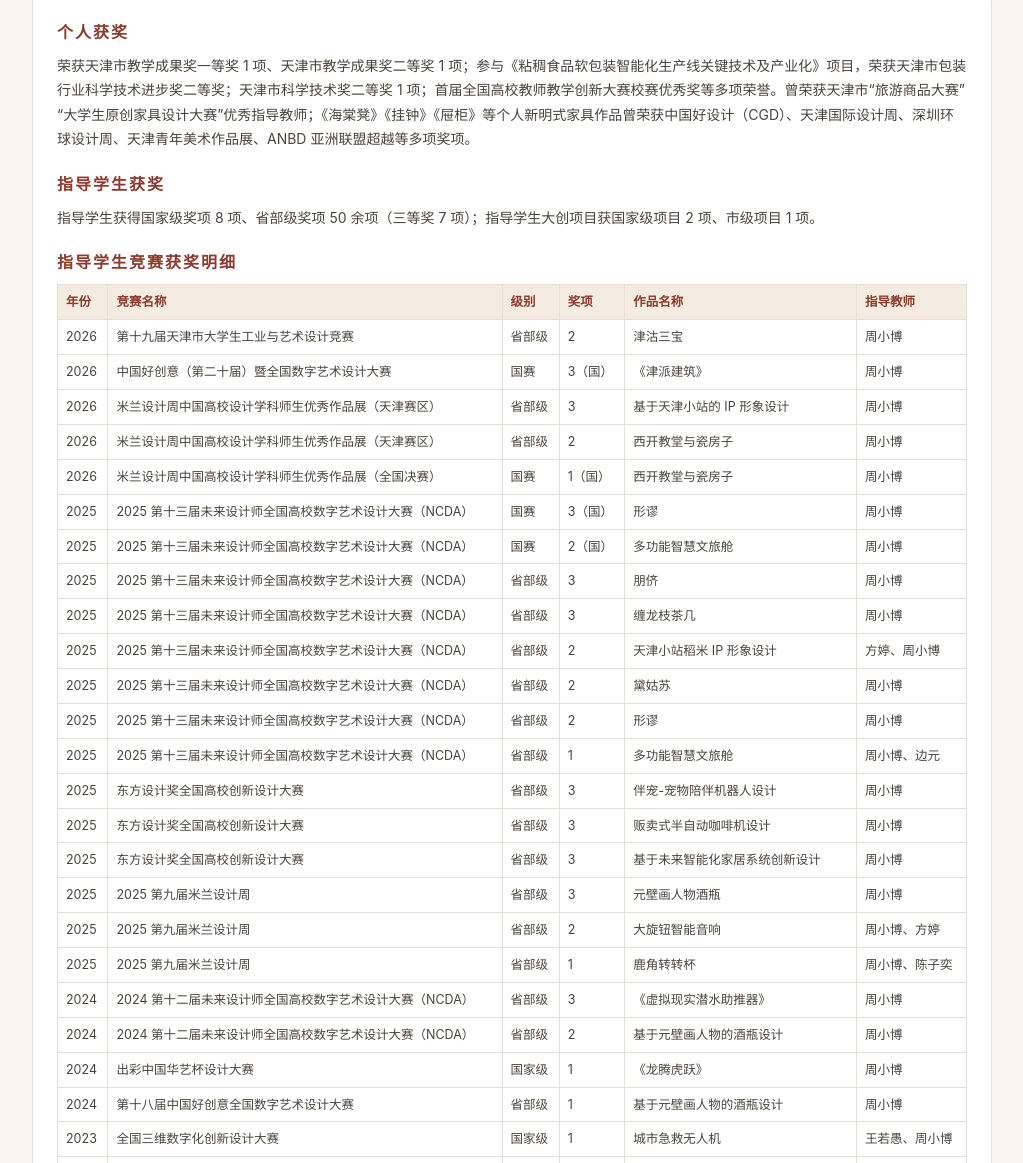
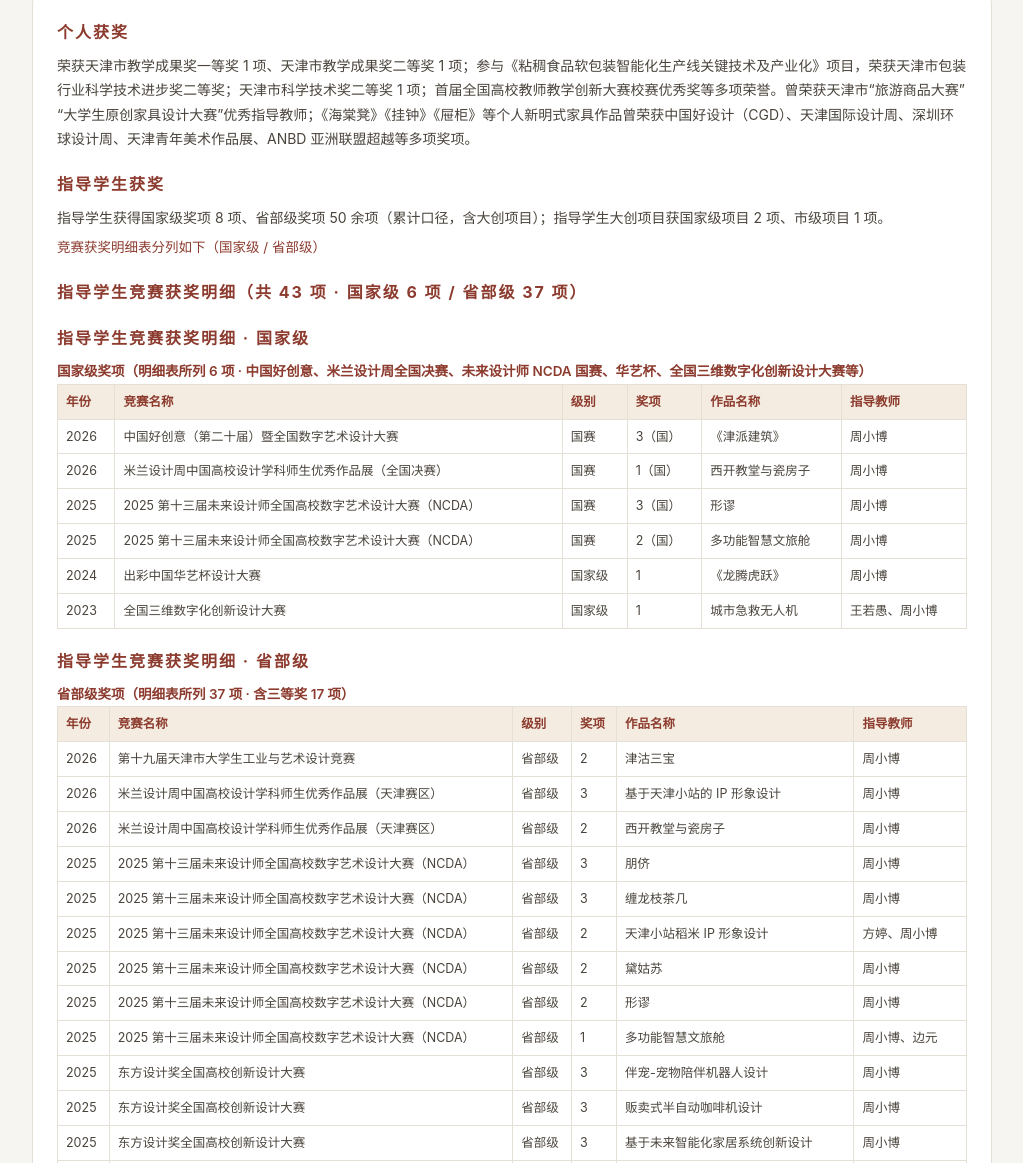
Before and after one commit to pulacn/pulacn.github.io, a plain HTML site: page index.html in a window 1280 px wide. Shown: the part 2461-3624 px from the top of the page, without its empty margins (128-1151 px from the left). Drawn offline with Linux system fonts and the light colour scheme.

Commit message:
梳理荣誉与奖项：国家级/省部级分列明细

```diff
--- a/index.html
+++ b/index.html
@@ -55,7 +55,6 @@
   <div class="brand">周小博</div>
   <div><a href="#about">简历</a><a href="#research">学术</a><a href="#projects">科研</a><a href="#awards">荣誉</a><a href="#brand">善玩堂</a><a href="#fields">领域</a><a href="#contact">联系</a></div>
 </div></nav>
-
 <div class="hero">
   <div class="wrap">
     <div class="name">周小博</div>
@@ -64,7 +63,6 @@
     <div class="line"></div>
   </div>
 </div>
-
 <section id="about"><div class="wrap">
   <h2>个人简历</h2>
   <div class="box">
@@ -87,7 +85,6 @@
     </div>
   </div>
 </div></section>
-
 <section id="research"><div class="wrap">
   <h2>学术研究</h2>
   <div class="box">
@@ -120,7 +117,6 @@
     </div>
   </div>
 </div></section>
-
 <section id="projects"><div class="wrap">
   <h2>科研项目</h2>
   <div class="box">
@@ -140,7 +136,6 @@
     </div>
   </div>
 </div></section>
-
 <section id="awards"><div class="wrap">
   <h2>荣誉与奖项</h2>
   <div class="box">
@@ -150,20 +145,36 @@
     </div>
     <div class="block">
       <h3>指导学生获奖</h3>
-      <p>指导学生获得国家级奖项 8 项、省部级奖项 50 余项（三等奖 7 项）；指导学生大创项目获国家级项目 2 项、市级项目 1 项。</p>
+      <p>指导学生获得国家级奖项 8 项、省部级奖项 50 余项（累计口径，含大创项目）；指导学生大创项目获国家级项目 2 项、市级项目 1 项。</p>
+      <p style="font-size:13.5px;color:#8c3b2e;margin-top:6px;">竞赛获奖明细表分列如下（国家级 / 省部级）</p>
     </div>
     <div class="block">
-      <h3>指导学生竞赛获奖明细</h3>
+      <h3>指导学生竞赛获奖明细（共 43 项 · 国家级 6 项 / 省部级 37 项）</h3>
+    </div>
+    <div class="block">
+      <h3>指导学生竞赛获奖明细 · 国家级</h3>
+      <p style="font-size:13.5px;color:#8c3b2e;font-weight:600;">国家级奖项（明细表所列 6 项 · 中国好创意、米兰设计周全国决赛、未来设计师 NCDA 国赛、华艺杯、全国三维数字化创新设计大赛等）</p>
+      <div class="table-wrap">
+        <table>
+          <tr><th>年份</th><th>竞赛名称</th><th>级别</th><th>奖项</th><th>作品名称</th><th>指导教师</th></tr>
+          <tr><td>2026</td><td>中国好创意（第二十届）暨全国数字艺术设计大赛</td><td>国赛</td><td>3（国）</td><td>《津派建筑》</td><td>周小博</td></tr>
+          <tr><td>2026</td><td>米兰设计周中国高校设计学科师生优秀作品展（全国决赛）</td><td>国赛</td><td>1（国）</td><td>西开教堂与瓷房子</td><td>周小博</td></tr>
+          <tr><td>2025</td><td>2025 第十三届未来设计师全国高校数字艺术设计大赛（NCDA）</td><td>国赛</td><td>3（国）</td><td>形谬</td><td>周小博</td></tr>
+          <tr><td>2025</td><td>2025 第十三届未来设计师全国高校数字艺术设计大赛（NCDA）</td><td>国赛</td><td>2（国）</td><td>多功能智慧文旅舱</td><td>周小博</td></tr>
+          <tr><td>2024</td><td>出彩中国华艺杯设计大赛</td><td>国家级</td><td>1</td><td>《龙腾虎跃》</td><td>周小博</td></tr>
+          <tr><td>2023</td><td>全国三维数字化创新设计大赛</td><td>国家级</td><td>1</td><td>城市急救无人机</td><td>王若愚、周小博</td></tr>
+          </table>
+      </div>
+    </div>
+    <div class="block">
+      <h3>指导学生竞赛获奖明细 · 省部级</h3>
+      <p style="font-size:13.5px;color:#8c3b2e;font-weight:600;">省部级奖项（明细表所列 37 项 · 含三等奖 17 项）</p>
       <div class="table-wrap">
         <table>
           <tr><th>年份</th><th>竞赛名称</th><th>级别</th><th>奖项</th><th>作品名称</th><th>指导教师</th></tr>
           <tr><td>2026</td><td>第十九届天津市大学生工业与艺术设计竞赛</td><td>省部级</td><td>2</td><td>津沽三宝</td><td>周小博</td></tr>
-          <tr><td>2026</td><td>中国好创意（第二十届）暨全国数字艺术设计大赛</td><td>国赛</td><td>3（国）</td><td>《津派建筑》</td><td>周小博</td></tr>
           <tr><td>2026</td><td>米兰设计周中国高校设计学科师生优秀作品展（天津赛区）</td><td>省部级</td><td>3</td><td>基于天津小站的 IP 形象设计</td><td>周小博</td></tr>
           <tr><td>2026</td><td>米兰设计周中国高校设计学科师生优秀作品展（天津赛区）</td><td>省部级</td><td>2</td><td>西开教堂与瓷房子</td><td>周小博</td></tr>
-          <tr><td>2026</td><td>米兰设计周中国高校设计学科师生优秀作品展（全国决赛）</td><td>国赛</td><td>1（国）</td><td>西开教堂与瓷房子</td><td>周小博</td></tr>
-          <tr><td>2025</td><td>2025 第十三届未来设计师全国高校数字艺术设计大赛（NCDA）</td><td>国赛</td><td>3（国）</td><td>形谬</td><td>周小博</td></tr>
-          <tr><td>2025</td><td>2025 第十三届未来设计师全国高校数字艺术设计大赛（NCDA）</td><td>国赛</td><td>2（国）</td><td>多功能智慧文旅舱</td><td>周小博</td></tr>
           <tr><td>2025</td><td>2025 第十三届未来设计师全国高校数字艺术设计大赛（NCDA）</td><td>省部级</td><td>3</td><td>朋侪</td><td>周小博</td></tr>
           <tr><td>2025</td><td>2025 第十三届未来设计师全国高校数字艺术设计大赛（NCDA）</td><td>省部级</td><td>3</td><td>缠龙枝茶几</td><td>周小博</td></tr>
           <tr><td>2025</td><td>2025 第十三届未来设计师全国高校数字艺术设计大赛（NCDA）</td><td>省部级</td><td>2</td><td>天津小站稻米 IP 形象设计</td><td>方婷、周小博</td></tr>
@@ -178,9 +189,7 @@
           <tr><td>2025</td><td>2025 第九届米兰设计周</td><td>省部级</td><td>1</td><td>鹿角转转杯</td><td>周小博、陈子奕</td></tr>
           <tr><td>2024</td><td>2024 第十二届未来设计师全国高校数字艺术设计大赛（NCDA）</td><td>省部级</td><td>3</td><td>《虚拟现实潜水助推器》</td><td>周小博</td></tr>
           <tr><td>2024</td><td>2024 第十二届未来设计师全国高校数字艺术设计大赛（NCDA）</td><td>省部级</td><td>2</td><td>基于元壁画人物的酒瓶设计</td><td>周小博</td></tr>
-          <tr><td>2024</td><td>出彩中国华艺杯设计大赛</td><td>国家级</td><td>1</td><td>《龙腾虎跃》</td><td>周小博</td></tr>
           <tr><td>2024</td><td>第十八届中国好创意全国数字艺术设计大赛</td><td>省部级</td><td>1</td><td>基于元壁画人物的酒瓶设计</td><td>周小博</td></tr>
-          <tr><td>2023</td><td>全国三维数字化创新设计大赛</td><td>国家级</td><td>1</td><td>城市急救无人机</td><td>王若愚、周小博</td></tr>
           <tr><td>2023</td><td>2023 第十一届未来设计师全国高校数字艺术设计大赛（NCDA）</td><td>省部级</td><td>2</td><td>智能闹钟音箱</td><td>周小博、王若愚</td></tr>
           <tr><td>2023</td><td>第十六届天津市大学生工业与艺术设计竞赛</td><td>省部级</td><td>2</td><td>鹿角转转杯</td><td>周小博</td></tr>
           <tr><td>2023</td><td>第十六届天津市大学生工业与艺术设计竞赛</td><td>省部级</td><td>2</td><td>竹筒传声——模块化户外蓝牙音箱</td><td>周小博</td></tr>
@@ -200,7 +209,7 @@
           <tr><td>2018</td><td>第十一届天津市大学生工业与艺术设计竞赛</td><td>省部级</td><td>1</td><td>可旋转垃圾桶</td><td>周小博</td></tr>
           <tr><td>2015</td><td>第八届天津市大学生工业与艺术设计竞赛</td><td>省部级</td><td>3</td><td>支架式灯具设计</td><td>周小博</td></tr>
           <tr><td>2012</td><td>第五届全国大学生机械创新设计大赛天津赛区</td><td>省部级</td><td>3</td><td>协同控制游艺箱</td><td>幺大锁、周小博</td></tr>
-        </table>
+          </table>
       </div>
     </div>
     <div class="block">
@@ -218,7 +227,6 @@
     </div>
   </div>
 </div></section>
-
 <section id="brand"><div class="wrap">
   <h2>善玩堂 · 明式家具定制</h2>
   <div class="brand-box">
@@ -226,7 +234,6 @@
     <div class="brand-desc">善玩堂创立于 2008 年，深耕明式家具定制十八年，以白酸枝等名贵硬木为材，坚持「器形有源、做工有道」——每一件家具皆有出处可循的经典器型，配以严谨的榫卯结构与纯手工细作，为不同空间量身定制家具与效果图方案，让经典进入当代生活。品牌详情见 <a href="shanwantang/" style="color:#8c3b2e;">善玩堂作品页</a>。</div>
   </div>
 </div></section>
-
 <section id="fields"><div class="wrap">
   <h2>领域</h2>
   <div class="cards">
@@ -236,7 +243,6 @@
     <div class="card"><b>文创产品</b><p>地域文化与品牌 IP 创意转化</p></div>
   </div>
 </div></section>
-
 <section id="contact"><div class="wrap">
   <h2>联系</h2>
   <div class="contact">
@@ -244,7 +250,6 @@
     <p>微信 / 电话：13702109058</p>
   </div>
 </div></section>
-
 <footer><div class="wrap">© 2026 周小博 · Powered by GitHub Pages</div></footer>
 </body>
 </html>
```
